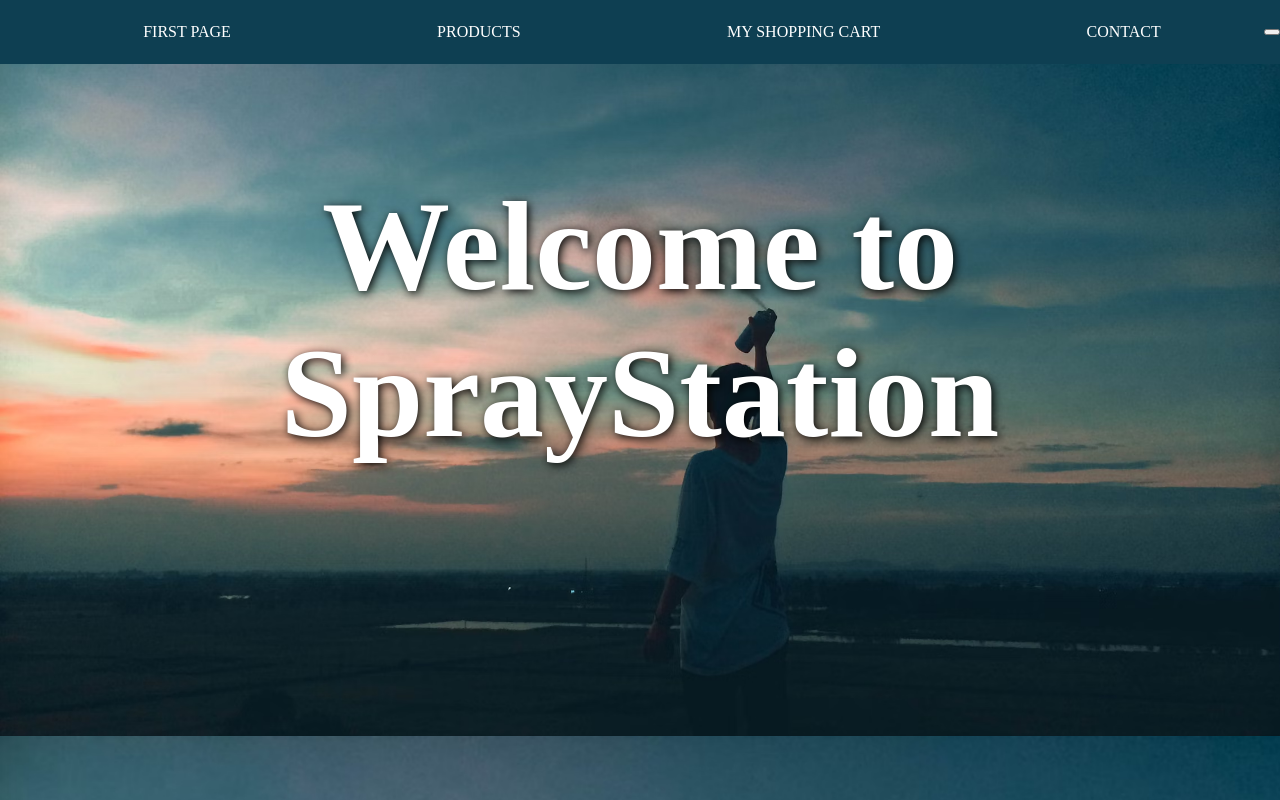
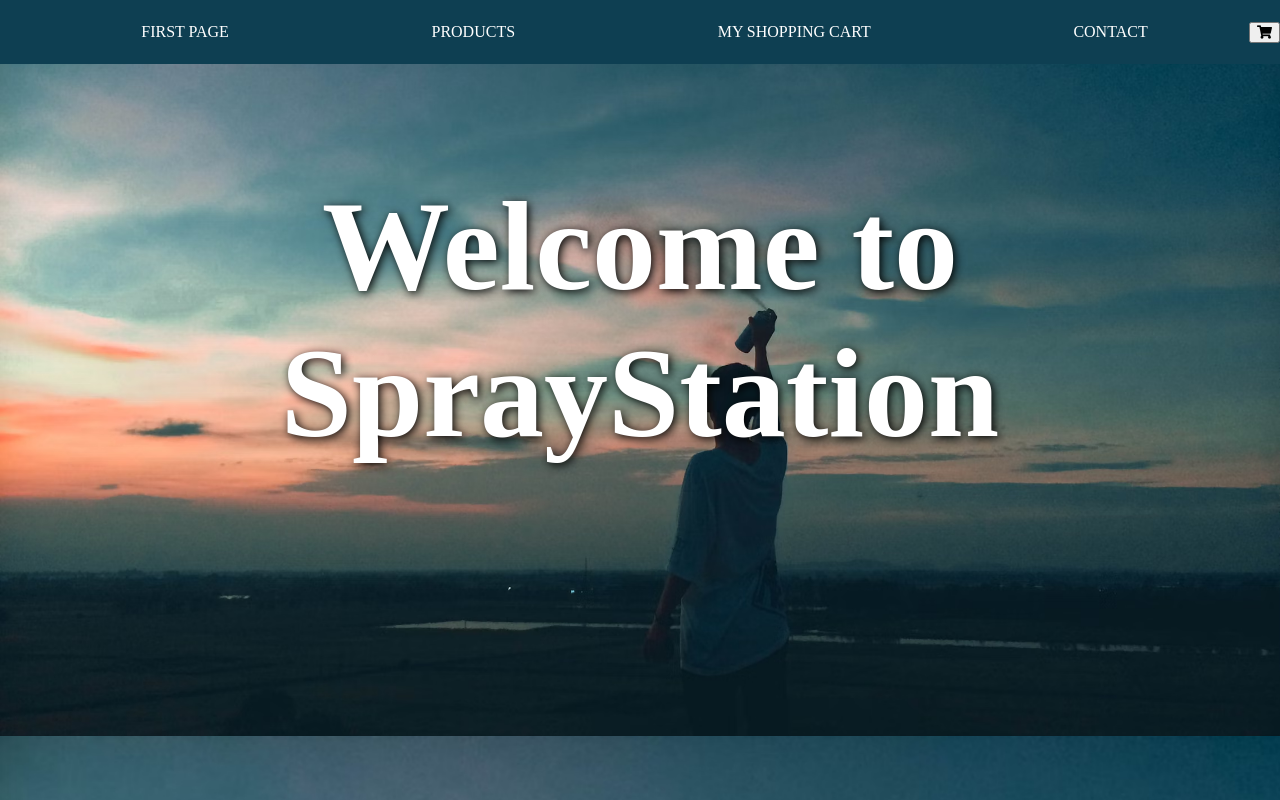
Before and after one commit to Marcusey/FED23D-Munkshop, a website built with Vite: page index.html in a window 1280 px wide. Shown: the top 800 px of the page. Built offline with nearby package versions, Linux system fonts and the light colour scheme; a web font is replaced by a local one.

Commit message:
:construction: add visual shopping cart

```diff
--- a/index.html
+++ b/index.html
@@ -8,6 +8,7 @@
     <meta name="keywords" content="spraycans, cans, can, spray, color, spraycolor, spraystation">
     <link rel="stylesheet" href="styles/style.css">
     <link rel="stylesheet" href="https://fonts.googleapis.com/css2?family=Klee+One&display=swap">
+    <link rel="stylesheet" href="https://cdnjs.cloudflare.com/ajax/libs/font-awesome/5.15.4/css/all.min.css">
     <title>SprayStation</title>
 </head>
 <body>
@@ -23,8 +24,8 @@
                 </ul>
             </div>
             <div id="shopping-cart">
-                <button class="cart-button"></button>
-            </div>
+              <button class="cart-button"><i class="fa fa-shopping-cart"></i></button>
+          </div>
         </nav>
     </header>
     <main>
```
